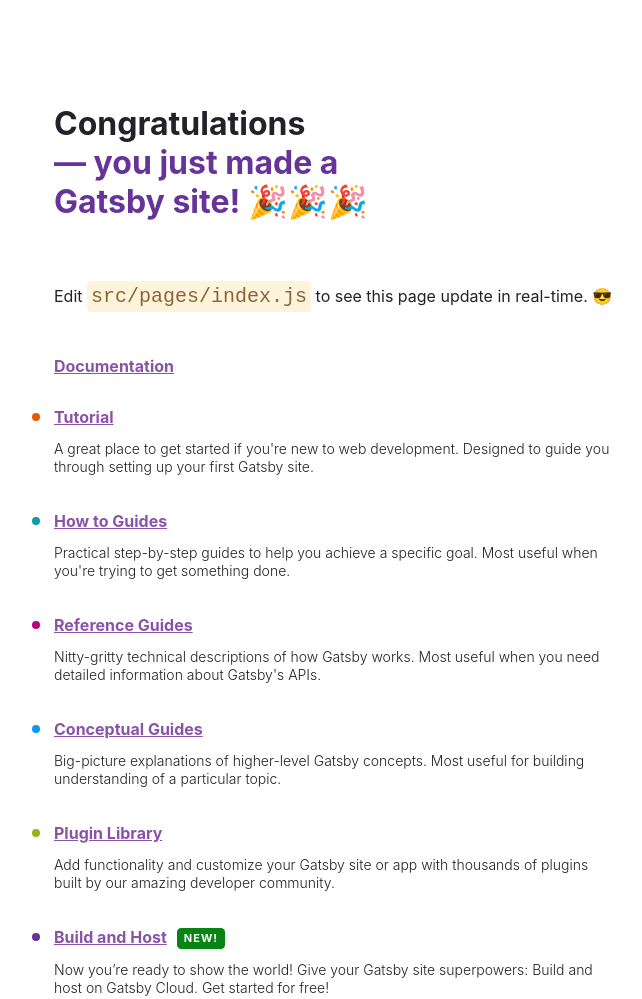
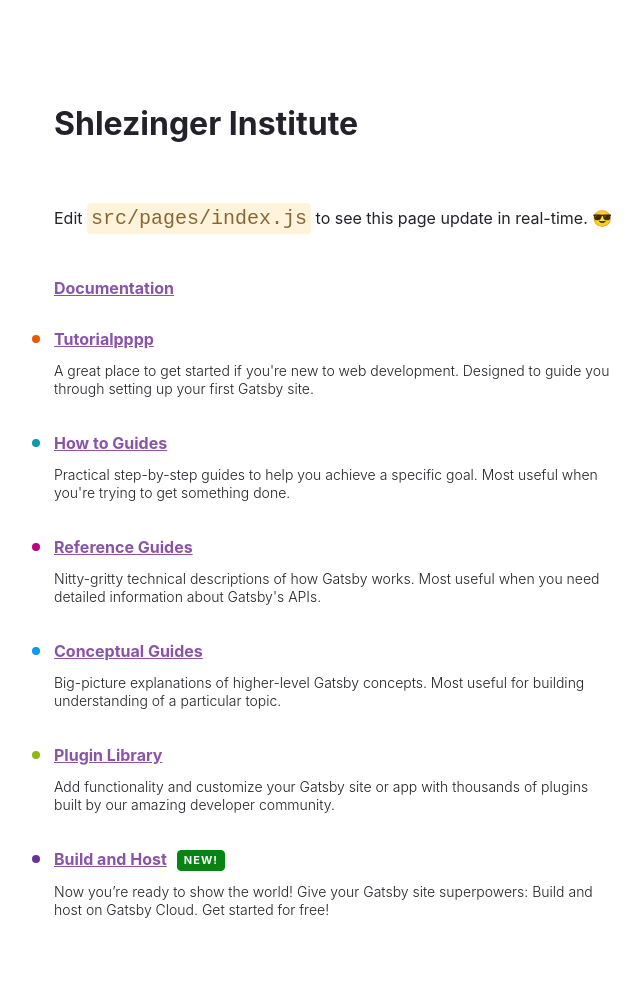
Before and after one commit to shootermv/shlezinger.institute, a Gatsby site: page / in a window 1280 px wide. Shown: the top 999 px of the page, without its empty margins (50-692 px from the left). Built offline with nearby package versions, Linux system fonts and the light colour scheme; Gatsby itself is replaced by a stand-in of ours.

Commit message:
first commit

```diff
--- a/src/pages/index.js
+++ b/src/pages/index.js
@@ -81,7 +81,7 @@
 // data
 const links = [
   {
-    text: "Tutorial",
+    text: "Tutorialpppp",
     url: "https://www.gatsbyjs.com/docs/tutorial/",
     description:
       "A great place to get started if you're new to web development. Designed to guide you through setting up your first Gatsby site.",
@@ -131,12 +131,7 @@
     <main style={pageStyles}>
       <title>Home Page</title>
       <h1 style={headingStyles}>
-        Congratulations
-        <br />
-        <span style={headingAccentStyles}>— you just made a Gatsby site! </span>
-        <span role="img" aria-label="Party popper emojis">
-          🎉🎉🎉
-        </span>
+        Shlezinger Institute
       </h1>
       <p style={paragraphStyles}>
         Edit <code style={codeStyles}>src/pages/index.js</code> to see this page
```
